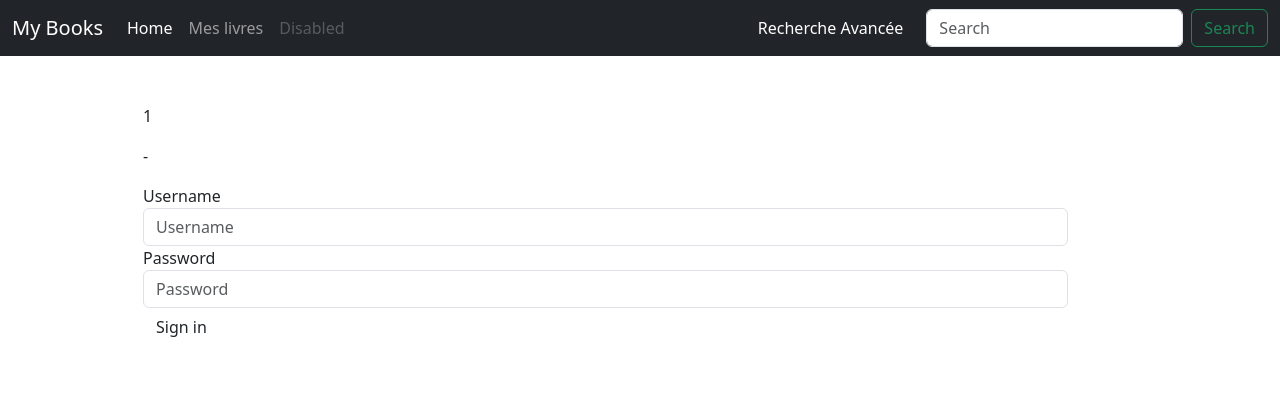
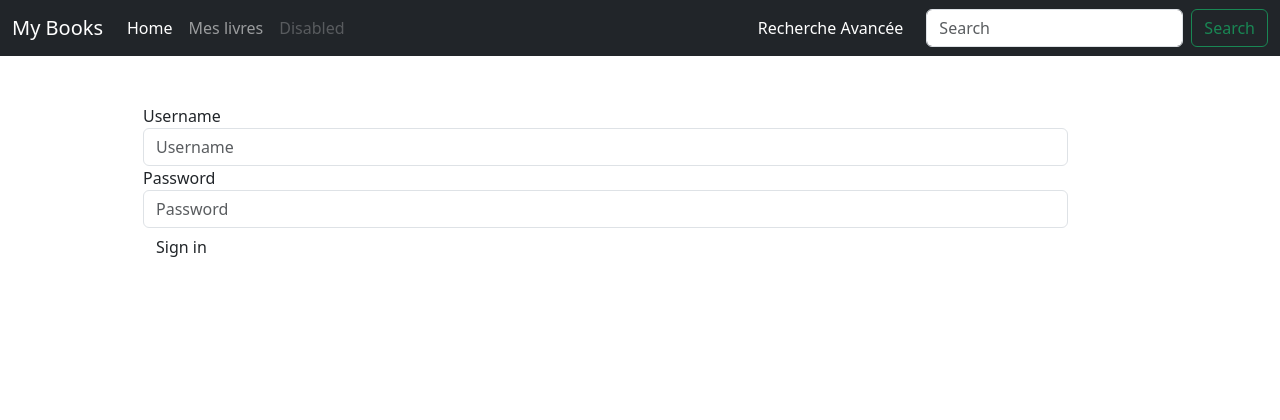
Before and after one commit to TronnoxUwU/TP-Flask, a Flask app: page /login/ in a window 1280 px wide. Shown: the top 420 px of the page. Run offline with Flask 3, Linux system fonts and the light colour scheme; some libraries are stand-ins or nearby versions.

Commit message:
ptit détails

```diff
--- a/myApp/templates/login.html
+++ b/myApp/templates/login.html
@@ -6,9 +6,6 @@
 
 {% block content %}
 
-
-<p>1</p>
-<p>-</p>
 <form class="form-horizontal" role="form" method="POST"
       action="{{ url_for('login') }}">
     {{ form.hidden_tag() }}
```
